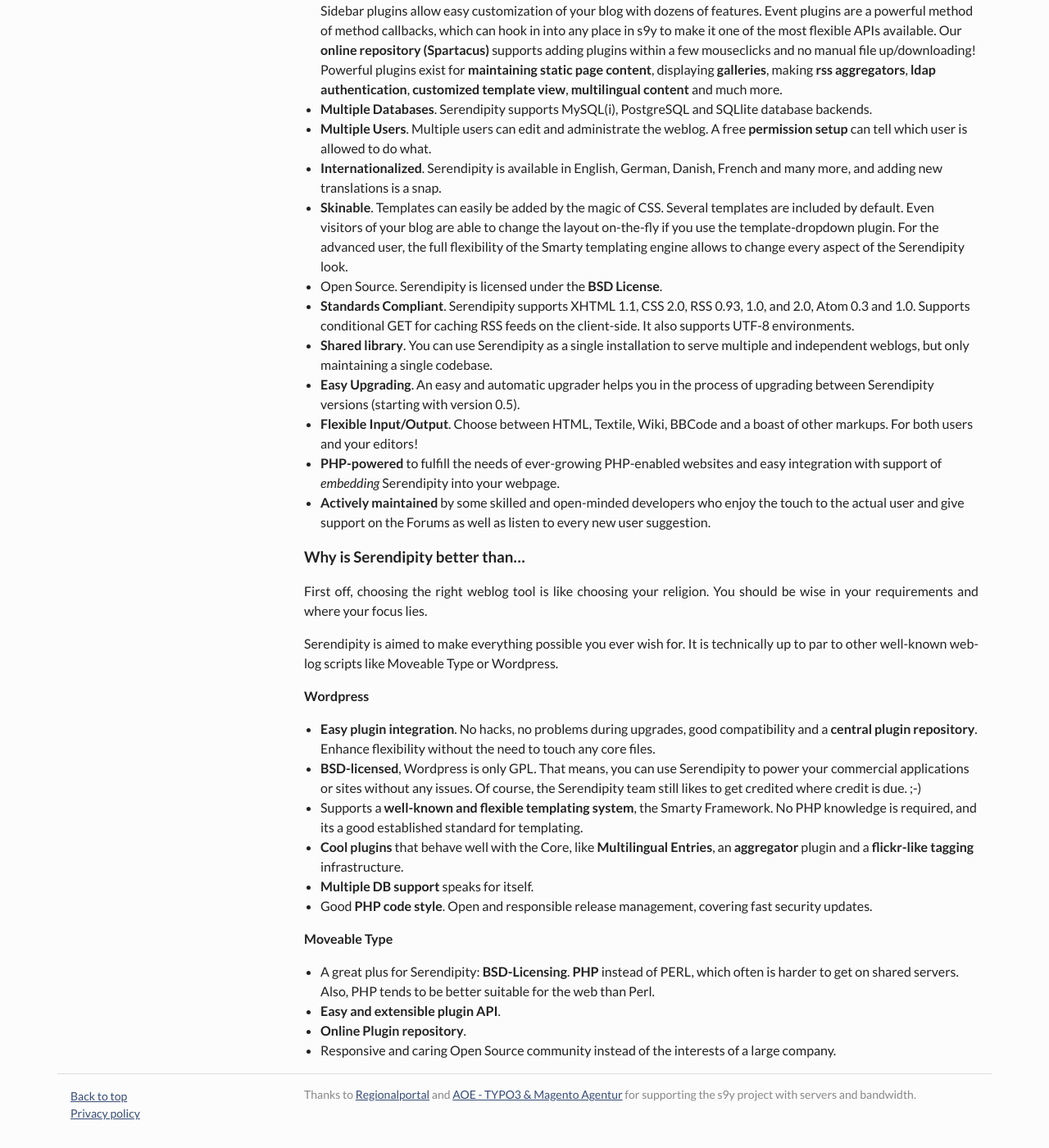
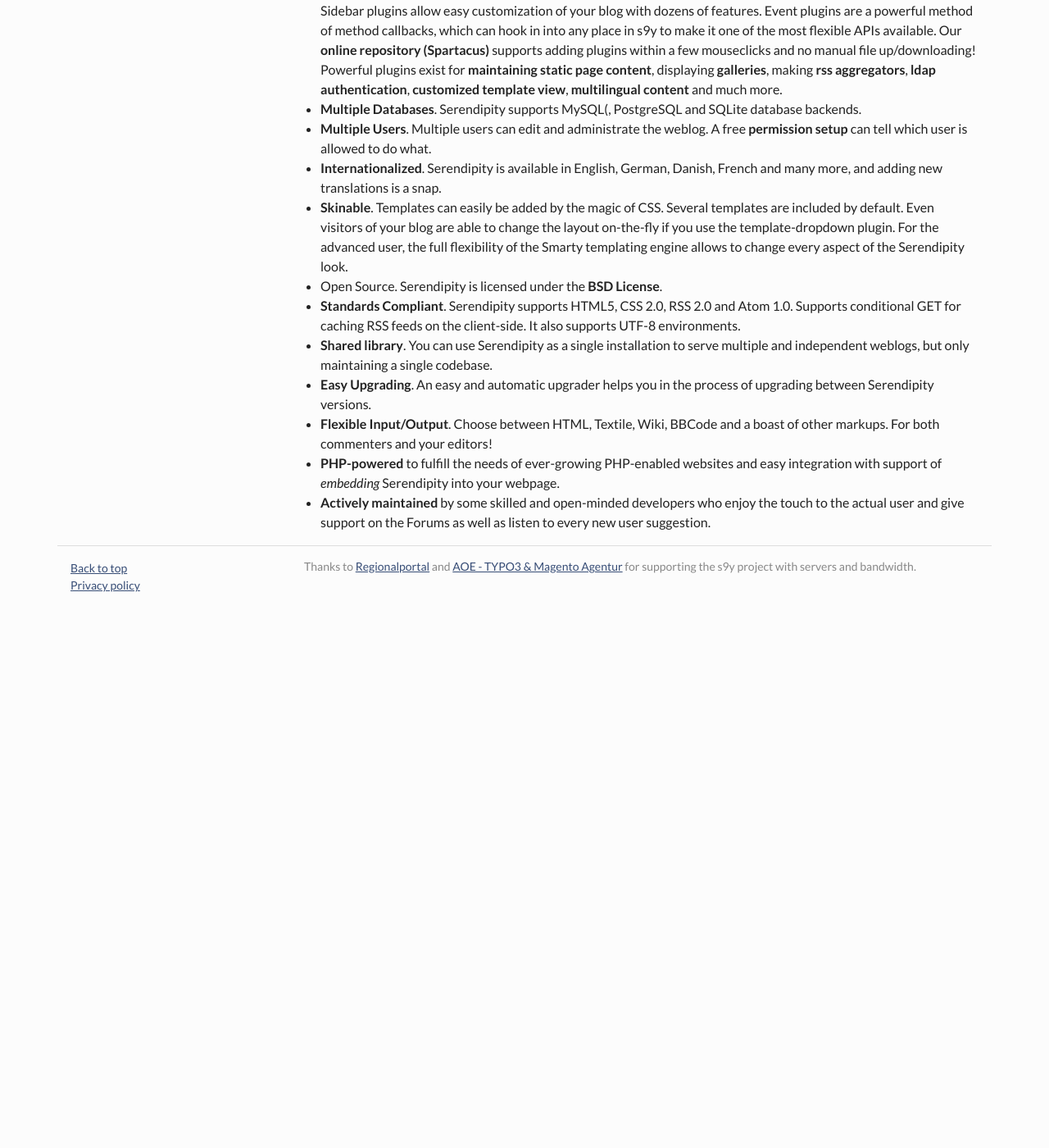
Before and after one commit to s9y/s9y.github.io, a Jekyll site: the page built from features.md, in a window 1280 px wide and 1400 px high, scrolled down 592 px. Shown: the whole window at 82% size. Built offline with Jekyll 4.4.1, drawn with Linux system fonts in a browser that asks for light colours; nearby versions of some CDN libraries; after the commit the page ends 1348 px from its top, so only the background shows below that.

Commit message:
cleanup feature list

```diff
--- a/features.md
+++ b/features.md
@@ -12,36 +12,14 @@ title: Features
 * **Dynamic**. You don't need to constantly wait while your weblogging system regenerates pages. Caching is dynamically managed, so you don't need to worry about it when publishing your weblog. Optional advanced URL rewriting rules and customizable permalinks are available.
 * **Trackback and Pingback**. Serendipity can accept, send and autodiscover trackbacks and pingbacks. Of course you can also ping common weblog services like technorati, blo.gs, blogger, yahoo and blogg.de.
 * **Plugins**. A robust plugin system allows you to modify Serendipity without digging through the core source code. Sidebar plugins allow easy customization of your blog with dozens of features. Event plugins are a powerful method of method callbacks, which can hook in into any place in s9y to make it one of the most flexible APIs available. Our **online repository (Spartacus)** supports adding plugins within a few mouseclicks and no manual file up/downloading! Powerful plugins exist for **maintaining static page content**, displaying **galleries**, making **rss aggregators**, **ldap authentication**, **customized template view**, **multilingual content** and much more.
-* **Multiple Databases**. Serendipity supports MySQL(i), PostgreSQL and SQLlite database backends.
+* **Multiple Databases**. Serendipity supports MySQL(, PostgreSQL and SQLite database backends.
 * **Multiple Users**. Multiple users can edit and administrate the weblog. A free **permission setup** can tell which user is allowed to do what.
 * **Internationalized**. Serendipity is available in English, German, Danish, French and many more, and adding new translations is a snap.
 * **Skinable**. Templates can easily be added by the magic of CSS. Several templates are included by default. Even visitors of your blog are able to change the layout on-the-fly if you use the template-dropdown plugin. For the advanced user, the full flexibility of the Smarty templating engine allows to change every aspect of the Serendipity look.
 * Open Source. Serendipity is licensed under the **BSD License**.
-* **Standards Compliant**. Serendipity supports XHTML 1.1, CSS 2.0, RSS 0.93, 1.0, and 2.0, Atom 0.3 and 1.0. Supports conditional GET for caching RSS feeds on the client-side. It also supports UTF-8 environments.
+* **Standards Compliant**. Serendipity supports HTML5, CSS 2.0, RSS 2.0 and Atom 1.0. Supports conditional GET for caching RSS feeds on the client-side. It also supports UTF-8 environments.
 * **Shared library**. You can use Serendipity as a single installation to serve multiple and independent weblogs, but only maintaining a single codebase.
-* **Easy Upgrading**. An easy and automatic upgrader helps you in the process of upgrading between Serendipity versions (starting with version 0.5).
-* **Flexible Input/Output**. Choose between HTML, Textile, Wiki, BBCode and a boast of other markups. For both users and your editors!
+* **Easy Upgrading**. An easy and automatic upgrader helps you in the process of upgrading between Serendipity versions.
+* **Flexible Input/Output**. Choose between HTML, Textile, Wiki, BBCode and a boast of other markups. For both commenters and your editors!
 * **PHP-powered** to fulfill the needs of ever-growing PHP-enabled websites and easy integration with support of *embedding* Serendipity into your webpage.
 * **Actively maintained** by some skilled and open-minded developers who enjoy the touch to the actual user and give support on the Forums as well as listen to every new user suggestion.
-
-### Why is Serendipity better than...
-
-First off, choosing the right weblog tool is like choosing your religion. You should be wise in your requirements and where your focus lies.
-
-Serendipity is aimed to make everything possible you ever wish for. It is technically up to par to other well-known weblog scripts like Moveable Type or Wordpress.
-
-#### Wordpress
-
-* **Easy plugin integration**. No hacks, no problems during upgrades, good compatibility and a **central plugin repository**. Enhance flexibility without the need to touch any core files.
-* **BSD-licensed**, Wordpress is only GPL. That means, you can use Serendipity to power your commercial applications or sites without any issues. Of course, the Serendipity team still likes to get credited where credit is due. ;-)
-* Supports a **well-known and flexible templating system**, the Smarty Framework. No PHP knowledge is required, and its a good established standard for templating.
-* **Cool plugins** that behave well with the Core, like **Multilingual Entries**, an **aggregator** plugin and a **flickr-like tagging** infrastructure.
-* **Multiple DB support** speaks for itself.
-* Good **PHP code style**. Open and responsible release management, covering fast security updates.
-
-#### Moveable Type
-
-* A great plus for Serendipity: **BSD-Licensing**. **PHP** instead of PERL, which often is harder to get on shared servers. Also, PHP tends to be better suitable for the web than Perl.
-* **Easy and extensible plugin API**.
-* **Online Plugin repository**.
-* Responsive and caring Open Source community instead of the interests of a large company.
```
